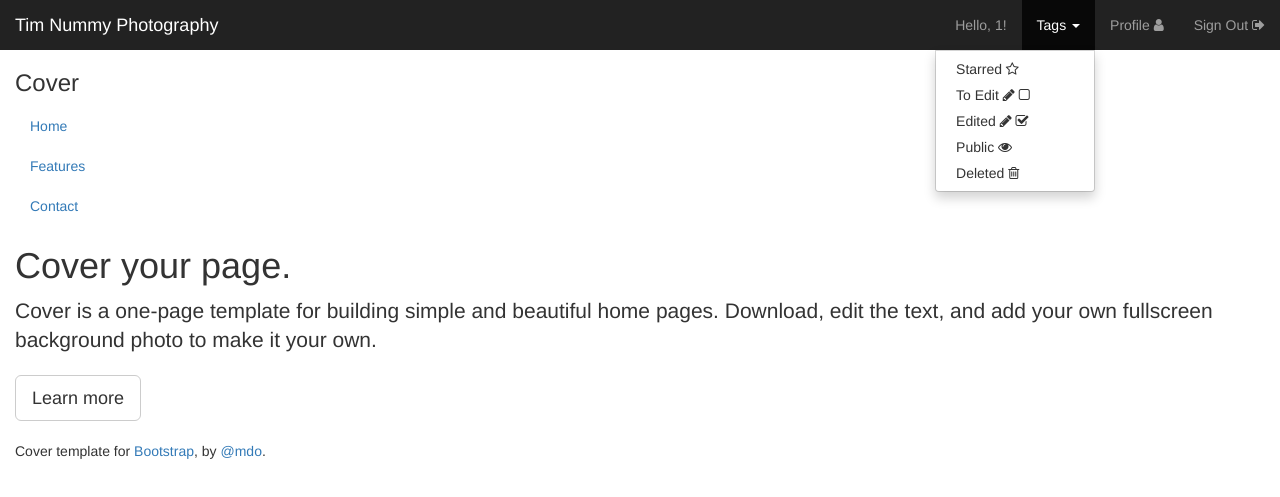
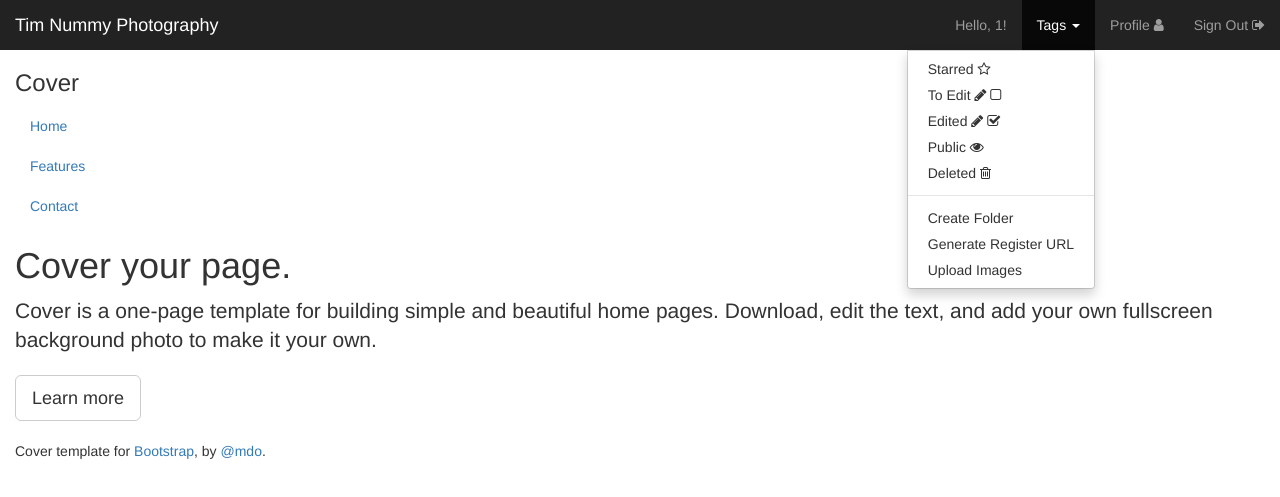
Before and after one commit to tnummy/photodash, a Flask app: page /profile in a window 1280 px wide, after a click on "Tags". Shown: the top 497 px of the page. Run offline with Flask 2, Linux system fonts and the light colour scheme; the visitor is signed in with stand-in values (Sample User, id 1); parts of the project's set-up code (start-up, migrations or seed data) failed here and were passed over; some libraries are stand-ins or nearby versions.

Commit message:
Adding edit tag and admin links in nav bar

```diff
--- a/app/core/files.py
+++ b/app/core/files.py
@@ -18,7 +18,7 @@ class File(object):
         return [x[0].split('/')[-1] for x in os.walk(os.path.join(baseRoot, folder))][1:]
 
 
-    def saveImage(self, image, folder_id, user_id, user_folder):
+    def saveImage(self, image, folder_id, user_id, user_folder, edited):
         baseRoot = app.config['BASE_UPLOAD_FOLDER']
         location = baseRoot + user_folder
         # return os.walk(os.path.join(baseRoot, folder))[1]
@@ -39,6 +39,8 @@ class File(object):
             action.addImage(filename, folder_id, user_id, 'storage/' + user_folder, resolution, possible_duplicate)
             if not action.checkHasFeatureImageByFolderId(folder_id):
                 action.setFeatureImageByFolderId(filename, folder_id)
+            if edited:
+                action.setEditedTagByImageId(filename, folder_id)
             maxsize = app.config['WEBVIEW_SIZE']
             imageObject.thumbnail(maxsize)
             thumbnailFilename = 'mid_' + filename
--- a/app/core/views.py
+++ b/app/core/views.py
@@ -210,7 +210,7 @@ def upload():
                     folder_id = request.form['inputFolder']
                     user_id = action.getUserIdByFolderId(folder_id)
                     user_folder = action.getUserFolderByFolderId(folder_id)
-                    File().saveImage(image_file, folder_id, user_id, user_folder)
+                    File().saveImage(image_file, folder_id, user_id, user_folder, request.form['inputEditTag'])
             except:
                 flash(image_file.filename + ' is an invalid file type.', 'danger')
     return redirect('/uploadimages')
--- a/app/templates/components/nav.html
+++ b/app/templates/components/nav.html
@@ -21,6 +21,12 @@
             <li><a href="">Edited <i class="fa fa-pencil" aria-hidden="true"></i> <i class="fa fa-check-square-o" aria-hidden="true"></i></a></li>
             <li><a href="">Public <i class="fa fa-eye" aria-hidden="true"></i></a></li>
             <li><a href="">Deleted <i class="fa fa-trash-o" aria-hidden="true"></i></a></li>
+            {% if session['id'] == 1%}
+            <li role="separator" class="divider"></li>
+            <li><a href="/create-folder">Create Folder</a></li>
+            <li><a href="/generate-register">Generate Register URL</a></li>
+            <li><a href="/uploadimages">Upload Images</a></li>
+            {% endif %}
           </ul>
         </li>
         {% if session['id'] == 1%}
--- a/app/templates/core/index.html
+++ b/app/templates/core/index.html
@@ -94,7 +94,7 @@
               style="
               " alt="Image thumbnail"></a>
 
-              <h4 style="float:left;margin-right:10px;">*full-size resolution: {{zoomImage[6]}}</h4>
+              <h4 style="float:left;margin-right:10px;">*download-size resolution: {{zoomImage[6]}}</h4>
             </div>
 
 
```
Also changed, not shown: app/core/DB.py (+10 -1 lines), app/templates/forms/uploadimage.html (+7 -0 lines).
